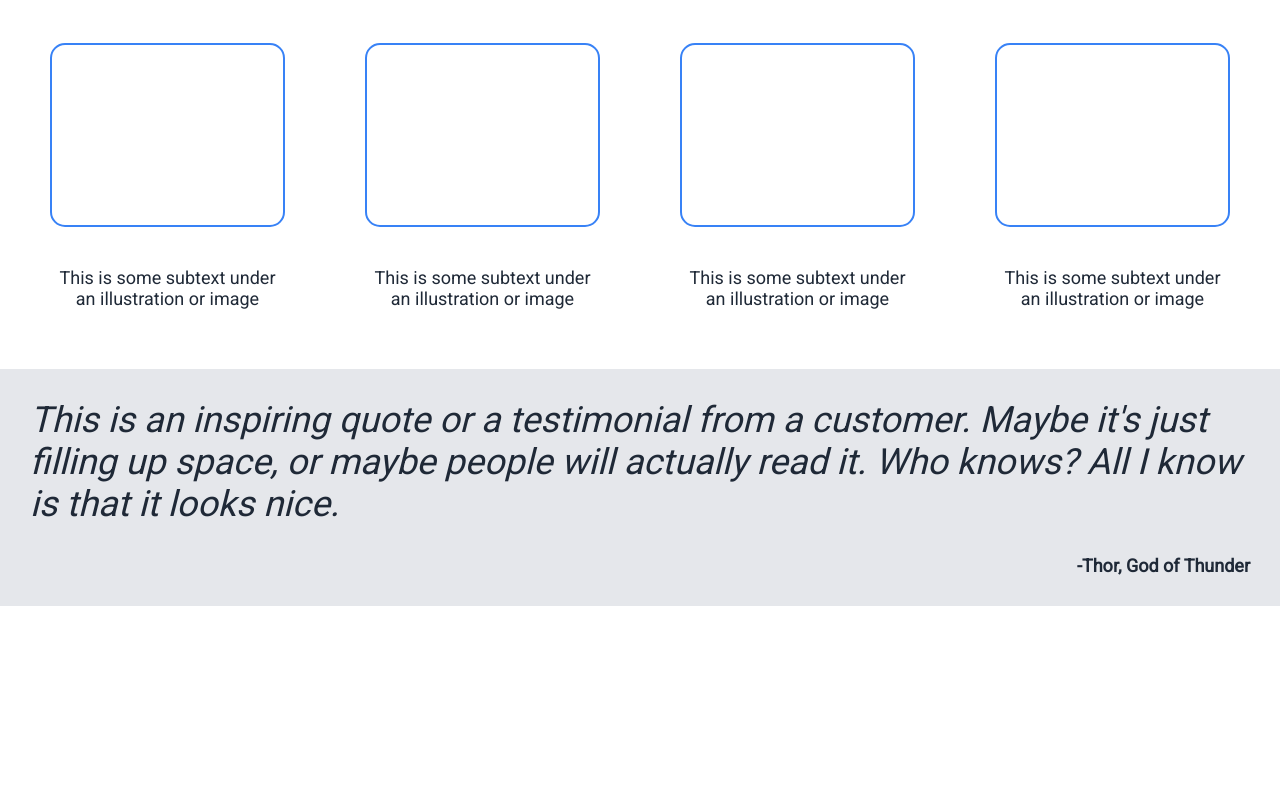
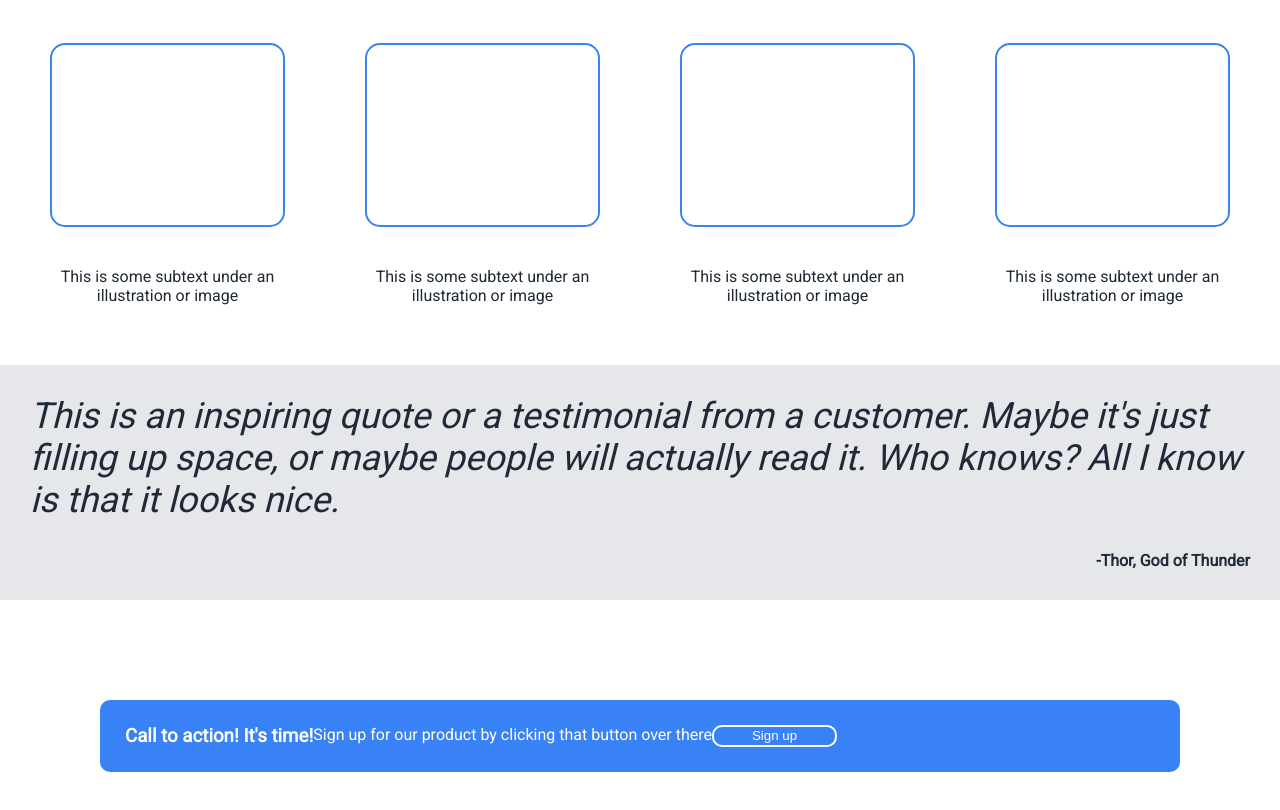
Before and after one commit to UtopiOne/odin-project-landing-page, a plain HTML site: page index.html in a window 1280 px wide. Shown: the part 640-1450 px from the top of the page. Before the commit the page ends 1246 px from the top, so only its background shows below. Drawn offline with Linux system fonts and the light colour scheme.

Commit message:
Section four done

```diff
--- a/index.html
+++ b/index.html
@@ -31,7 +31,8 @@
         <div class="top-text">
             <div class="top-text-left">
                 <h1>This website is awesome</h1>
-                <p>This website has some subtext that goes here under the main title. It's a smaller font and the color
+                <p class="subheader-text">This website has some subtext that goes here under the main title. It's a
+                    smaller font and the color
                     is lower contrast</p>
                 <button type="button" class="sign-up-button">Sign up</button>
             </div>
@@ -72,6 +73,14 @@
         </p>
         <p class="author"> -Thor, God of Thunder</p>
     </div>
+
+    <div class="section-four">
+        <div class="call-box">
+            <h3 class="call-text">Call to action! It's time!</h3>
+            <p class="call-text">Sign up for our product by clicking that button over there</p>
+            <button class="call-to-button">Sign up</button>
+        </div>
+    </div>
 </body>
 
 </html>
--- a/styles.css
+++ b/styles.css
@@ -33,7 +33,7 @@ body {
 }
 
 .header-link,
-p {
+.subheader-text {
     color: #E5E7EB;
     font-size: 18px;
 }
@@ -145,3 +145,28 @@ img {
     padding-right: 30px;
     font-weight: bold;
 }
+
+.call-text {
+    color: white;
+    display: flex;
+    flex-direction: column;
+    justify-content: space-between;
+    align-items: center;
+}
+
+.call-box {
+    display: flex;
+    flex-direction: row;
+    margin: 100px;
+    padding: 25px;
+    border-radius: 10px;
+    background-color: #3882F6;
+}
+
+.call-to-button {
+    background-color: #3882F6;
+    border: 2px solid white;
+    border-radius: 10px;
+    width: 125px;
+    color: white;
+}
```
